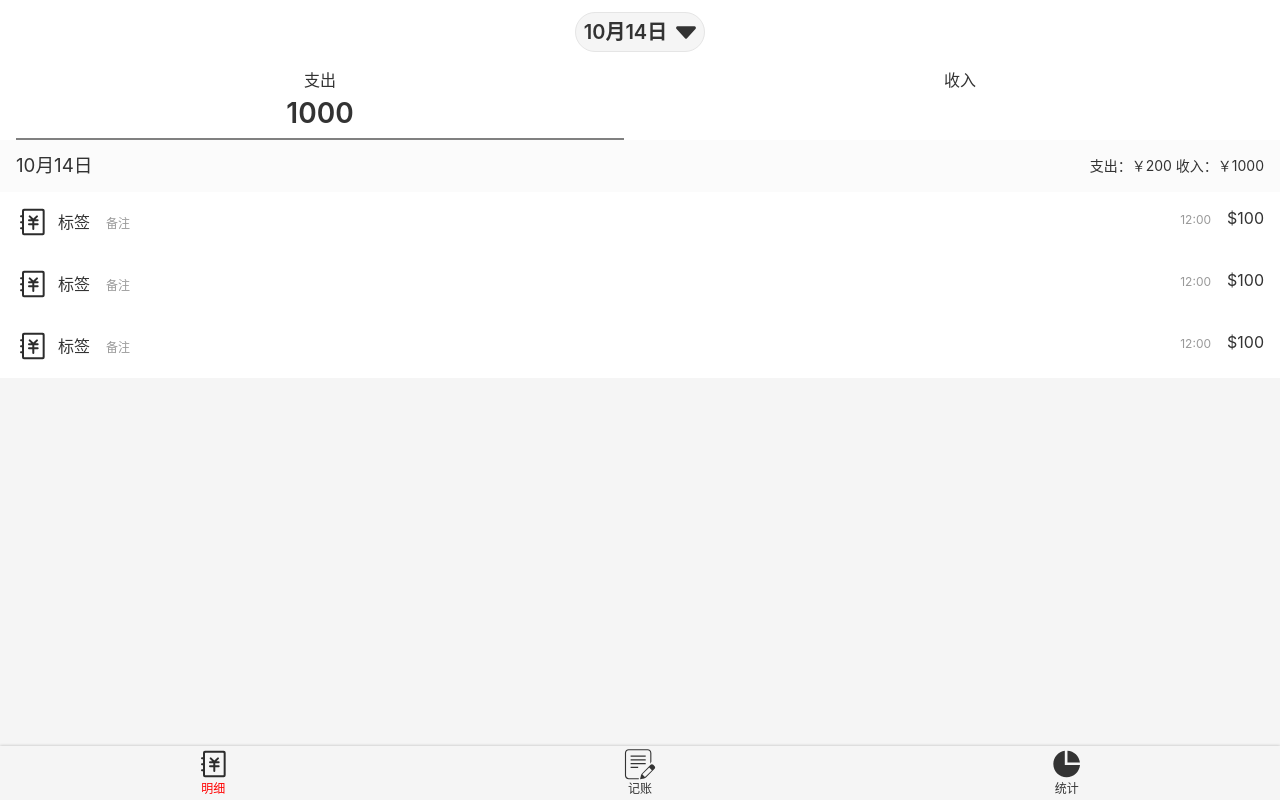
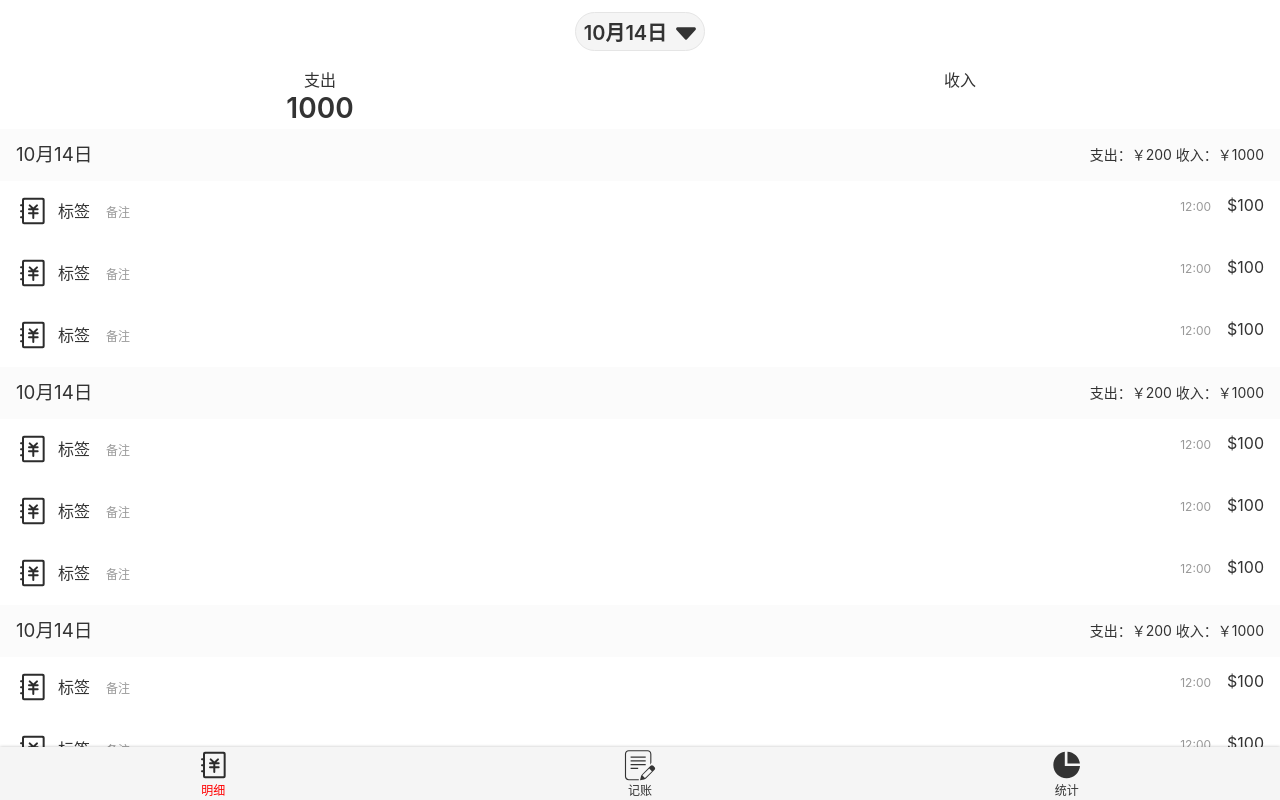
Before and after one commit to ChiLi2000/keep-accounts, a Vue app: page /#/detail in a window 1280 px wide. Built offline with nearby package versions, Linux system fonts and the light colour scheme.

Commit message:
'实现上中下布局效果'

```diff
--- a/src/App.vue
+++ b/src/App.vue
@@ -10,9 +10,12 @@
 @import "~@/assets/style/helper.scss";
 @import "~@/assets/style/reset.scss";
 
-body {
+body,html {
+  margin: 0;
+  padding: 0;
+  width: 100%;
+  height: 100%;
   font-size: 16px;
-  line-height: 1.5;
   font-family: $font-hei;
   -webkit-font-smoothing: antialiased;
   -moz-osx-font-smoothing: grayscale;
--- a/src/components/Account/NumberPad.vue
+++ b/src/components/Account/NumberPad.vue
@@ -41,7 +41,7 @@ export default {
 
   .buttons {
     @extend %clearFix;
-    margin:$out-padding;
+    margin:8px 16px;
     button {
       width: 25%;
       height: 56px;
--- a/src/components/Account/Tags.vue
+++ b/src/components/Account/Tags.vue
@@ -44,7 +44,7 @@ name: "Tags"
 <style scoped lang="scss">
 @import "~@/assets/style/helper.scss";
 .tag{
-  margin:$out-margin ;
+  margin:8px 0;
   display: flex;
   flex-direction: row;
   flex-wrap: wrap;
--- a/src/components/Header.vue
+++ b/src/components/Header.vue
@@ -1,14 +1,12 @@
 <template>
-  <div class="outer">
-    <div class="top" :class="classPrefix && `${classPrefix}-top`">
+  <div class="header">
+    <div class="top" >
       <Date class-prefix="date"/>
     </div>
-    <Tabs class-prefix="tabs">
+    <Tabs class-prefix="tabs" :class="classPrefix && `${classPrefix}-tabs`">
       <span>1000</span>
     </Tabs>
   </div>
-
-
 </template>
 
 <script lang="ts">
@@ -23,7 +21,7 @@ export default {
 
 @import "~@/assets/style/helper.scss";
 
-.outer {
+.header {
   background-color: $color-shadow;
   .top {
     display: flex;
--- a/src/components/Layout.vue
+++ b/src/components/Layout.vue
@@ -1,5 +1,5 @@
 <template>
-  <div class="layout-wrapper" >
+  <div class="outer" >
     <Header />
     <div class="content">
       <slot />
@@ -10,12 +10,13 @@
 
 <script lang="ts">
 export default {
-name: "Layout"
+name: "Layout",
+  props: ["classPrefix"],
 }
 </script>
 
 <style scoped lang="scss">
-.layout-wrapper{
+.outer{
   display: flex;
   flex-direction: column;
   height: 100vh;
@@ -26,6 +27,4 @@ name: "Layout"
   }
 }
 
-
-
 </style>
--- a/src/components/Record.vue
+++ b/src/components/Record.vue
@@ -8,7 +8,8 @@
       <li class="record">
         <div class="left">
           <Icon name="detail" class="icon"/>
-          <p>标签<span class="note">备注</span></p></div>
+          <p>标签<span class="note">备注</span></p>
+        </div>
         <p><span>12:00</span>$100</p>
       </li>
       <li class="record">
@@ -70,6 +71,7 @@ name: "Record"
     }
 
   }
+
   span {
     color: $textLighterColor;
     font-size: 12px;
--- a/src/components/Tabs.vue
+++ b/src/components/Tabs.vue
@@ -25,8 +25,8 @@ name: "Tabs",
     padding: 4px 8px;
     margin: $out-margin;
   }
-  li.selected {
-    border-bottom:2px solid gray;
-  }
+  //li.selected {
+  //  border-bottom:2px solid gray;
+  //}
 }
 </style>
--- a/src/views/Account.vue
+++ b/src/views/Account.vue
@@ -14,6 +14,7 @@
     <div class="account-center">
       <Tags></Tags>
     </div>
+    <div class="account-bottom">
     <div class="formItem">
       <label>
         <input
@@ -23,7 +24,7 @@
       </label>
     </div>
     <NumberPad/>
-
+    </div>
   </div>
 
 
@@ -37,6 +38,22 @@ export default {
 
 <style scoped lang="scss">
 @import "~@/assets/style/helper.scss";
+.outer{
+  display: flex;
+  flex-direction: column;
+  height: 100vh;
+  .account-top{
+    height: 112px;
+  }
+  .account-bottom{
+    height: 356px;
+  }
+  .account-center{
+    flex: 1;
+    width: 100%;
+    overflow: auto;
+  }
+}
 
 %item {
   background-color: $color-shadow;
@@ -44,6 +61,7 @@ export default {
   justify-content: space-between;
   align-items: center;
   padding: $out-padding;
+
 }
 
 ::v-deep .navbar{
--- a/src/views/Detail.vue
+++ b/src/views/Detail.vue
@@ -1,6 +1,15 @@
 <template>
-  <Layout>
+  <Layout class-prefix="layout">
     <ol >
+      <li>
+        <Record><span class="type">支出：￥200 收入：￥1000 </span></Record>
+      </li>
+      <li>
+        <Record><span class="type">支出：￥200 收入：￥1000 </span></Record>
+      </li>
+      <li>
+        <Record><span class="type">支出：￥200 收入：￥1000 </span></Record>
+      </li>
       <li>
         <Record><span class="type">支出：￥200 收入：￥1000 </span></Record>
       </li>
@@ -21,4 +30,5 @@ export default {
   font-size: 14px;
 }
 
+
 </style>
--- a/src/views/Statistics.vue
+++ b/src/views/Statistics.vue
@@ -12,6 +12,14 @@
       <li>
         <Record/>
       </li>
+      <li>
+        <Record/>
+      </li>
+      <li>
+        <Record/>
+      </li>
+
+
     </ol>
 
   </Layout>
```
